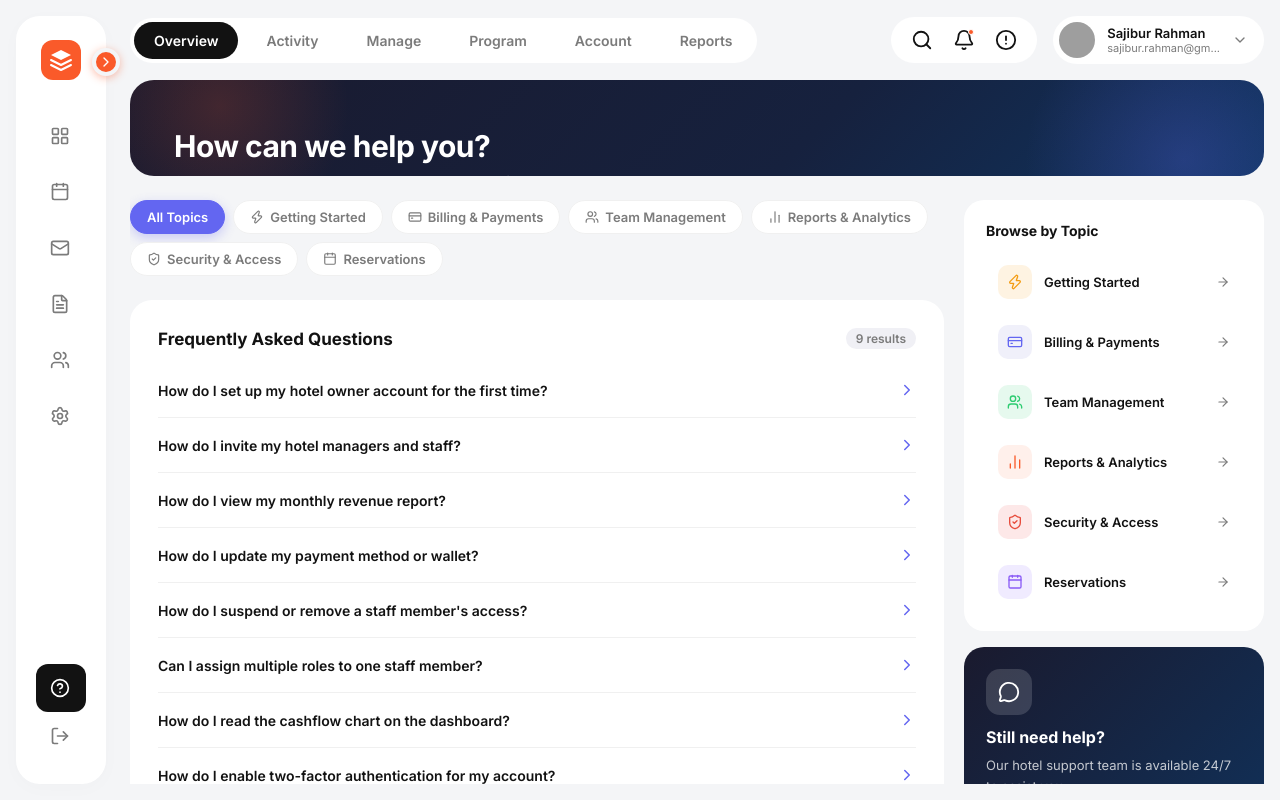
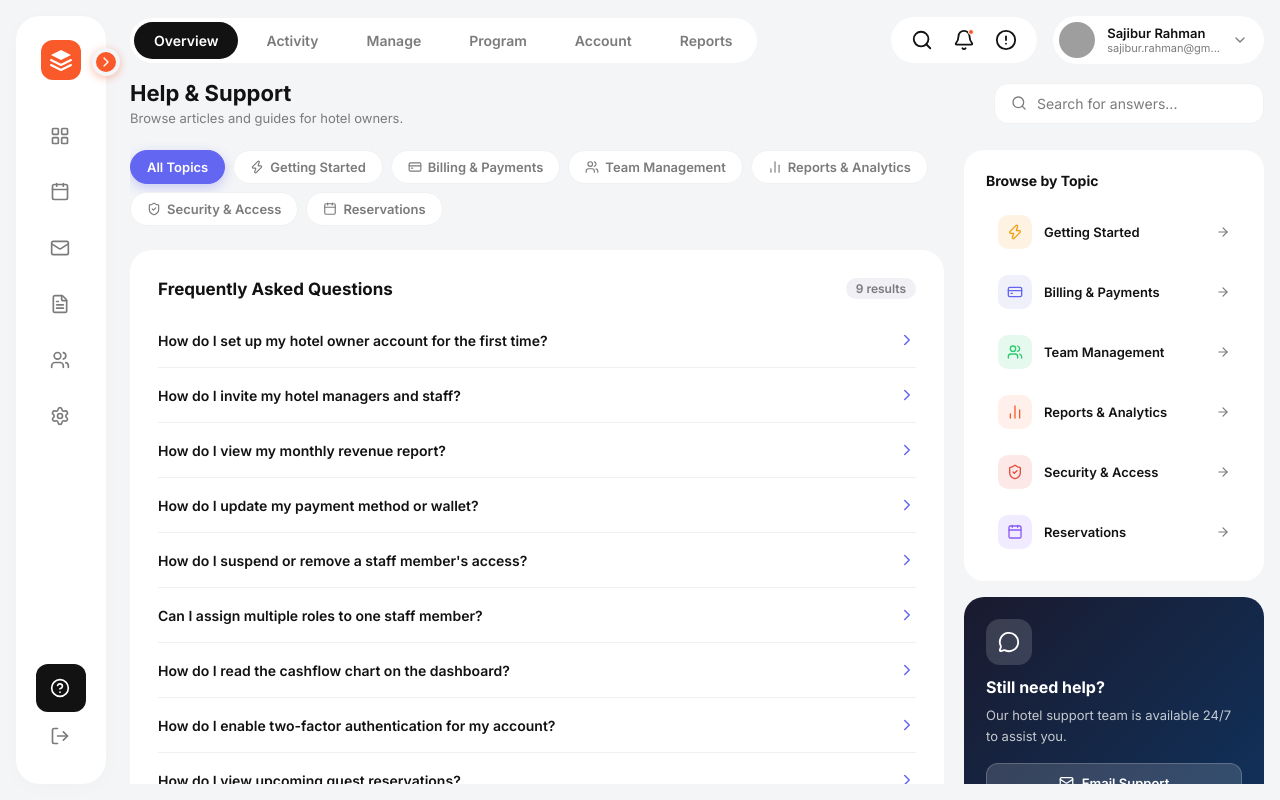
Before and after one commit to Biniyam-Taye/Hotel-Mobile-App, a React (Vite) app in the folder admin-dashboard/: page /help in a window 1280 px wide. Built offline with nearby package versions, Linux system fonts and the light colour scheme; grey boxes are pictures that could not be loaded.

Commit message:
feat: add Help component with guided tutorials for hotel management features

```diff
--- a/admin-dashboard/src/components/Help.css
+++ b/admin-dashboard/src/components/Help.css
@@ -7,105 +7,55 @@
   overflow-y: auto;
 }
 
-/* ── Hero ─────────────────────────────────────────────────────── */
-.help-hero {
-  background: linear-gradient(135deg, #1a1a2e 0%, #16213e 60%, #0f3460 100%);
-  border-radius: 24px;
-  padding: 48px 44px;
-  color: white;
-  position: relative;
-  overflow: hidden;
+/* ── Compact Top Bar ──────────────────────────────────────────── */
+.help-top-bar {
+  display: flex;
+  justify-content: space-between;
+  align-items: center;
+  gap: 16px;
+  flex-wrap: wrap;
 }
 
-.help-hero::before {
-  content: '';
-  position: absolute;
-  top: -80px; right: -80px;
-  width: 320px; height: 320px;
-  background: radial-gradient(circle, rgba(99, 102, 241, 0.25) 0%, transparent 70%);
-  pointer-events: none;
+.help-page-title {
+  font-size: 22px;
+  font-weight: 700;
+  color: var(--text-dark);
+  margin-bottom: 4px;
 }
 
-.help-hero::after {
-  content: '';
-  position: absolute;
-  bottom: -60px; left: -40px;
-  width: 260px; height: 260px;
-  background: radial-gradient(circle, rgba(250, 90, 42, 0.18) 0%, transparent 70%);
-  pointer-events: none;
+.help-page-sub {
+  font-size: 13px;
+  color: var(--text-light);
 }
 
-.help-hero-text {
-  position: relative;
-  z-index: 2;
-  margin-bottom: 28px;
-}
-
-.help-hero-text h1 {
-  font-size: 30px;
-  font-weight: 800;
-  margin-bottom: 8px;
-  letter-spacing: -0.5px;
-}
-
-.help-hero-text p {
-  font-size: 15px;
-  opacity: 0.7;
-  font-weight: 400;
-}
-
-/* Search bar */
-.help-hero-search {
-  position: relative;
-  z-index: 2;
+.help-inline-search {
   display: flex;
   align-items: center;
-  gap: 14px;
-  background: rgba(255, 255, 255, 0.1);
-  backdrop-filter: blur(10px);
-  border: 1.5px solid rgba(255, 255, 255, 0.2);
-  border-radius: 16px;
-  padding: 15px 20px;
-  max-width: 580px;
-  transition: border-color 0.2s, background 0.2s;
+  gap: 10px;
+  background: var(--card-bg);
+  border: 1.5px solid var(--border-color);
+  border-radius: 14px;
+  padding: 11px 16px;
+  min-width: 260px;
+  color: var(--text-light);
+  transition: border-color 0.2s;
 }
-
-.help-hero-search:focus-within {
-  border-color: rgba(255, 255, 255, 0.5);
-  background: rgba(255, 255, 255, 0.15);
+.help-inline-search:focus-within {
+  border-color: #6366f1;
+  color: #6366f1;
 }
-
-.h-search-icon { color: rgba(255, 255, 255, 0.7); flex-shrink: 0; }
-
-.help-hero-search input {
+.help-inline-search input {
   flex: 1;
   border: none;
   background: transparent;
   outline: none;
-  font-size: 15px;
+  font-size: 14px;
   font-family: 'Inter', sans-serif;
-  color: white;
+  color: var(--text-dark);
 }
+.help-inline-search input::placeholder { color: var(--text-light); }
 
-.help-hero-search input::placeholder { color: rgba(255, 255, 255, 0.5); }
 
-/* Stats */
-.help-stats {
-  display: flex;
-  gap: 24px;
-  margin-top: 24px;
-  position: relative;
-  z-index: 2;
-}
-
-.help-stat {
-  display: flex;
-  align-items: center;
-  gap: 7px;
-  font-size: 13px;
-  opacity: 0.75;
-  font-weight: 500;
-}
 
 /* ── Body Layout ──────────────────────────────────────────────── */
 .help-body {
--- a/admin-dashboard/src/components/Help.jsx
+++ b/admin-dashboard/src/components/Help.jsx
@@ -329,20 +329,15 @@ const Help = () => {
   // ── Help Index View ──
   return (
     <div className="help-page">
-      {/* Hero */}
-      <div className="help-hero">
-        <div className="help-hero-text">
-          <h1>How can we help you?</h1>
-          <p>Search our knowledge base or browse categories below.</p>
+      {/* Compact Header */}
+      <div className="help-top-bar">
+        <div>
+          <h1 className="help-page-title">Help & Support</h1>
+          <p className="help-page-sub">Browse articles and guides for hotel owners.</p>
         </div>
-        <div className="help-hero-search">
-          <Search size={18} className="h-search-icon" />
+        <div className="help-inline-search">
+          <Search size={16} />
           <input placeholder="Search for answers..." value={search} onChange={e => setSearch(e.target.value)} />
-        </div>
-        <div className="help-stats">
-          <div className="help-stat"><CheckCircle size={15} /><span>9 articles</span></div>
-          <div className="help-stat"><Video size={15} /><span>6 guides</span></div>
-          <div className="help-stat"><MessageCircle size={15} /><span>Live chat available</span></div>
         </div>
       </div>
 
```
